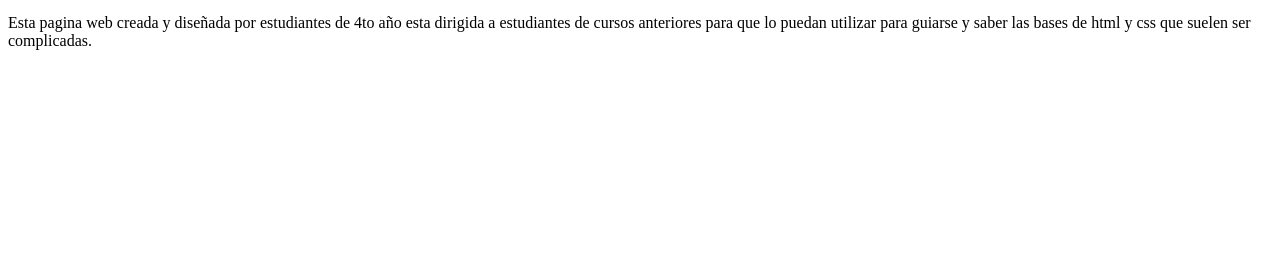
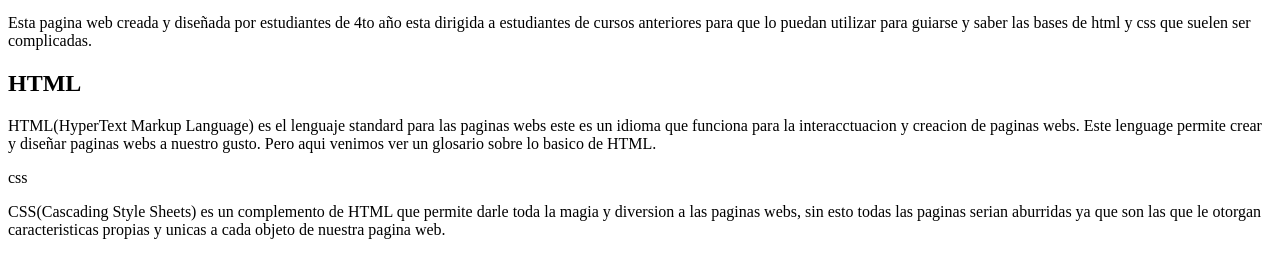
Before and after one commit to roma09-garcia/glosario-html, a plain HTML site: page index.html in a window 1280 px wide. Shown: the part 177-454 px from the top of the page. Drawn offline with Linux system fonts and the light colour scheme.

Commit message:
Update index.html

```diff
--- a/index.html
+++ b/index.html
@@ -13,9 +13,21 @@
         <img src="" alt="ProA-Logo">
     </nav>
     <div>
-        <h1>GLOSARIO DE HTML Y CSS</h1>
-        <b>Introduccion</b>
-        <p>Esta pagina web creada y diseñada por estudiantes de 4to año esta dirigida a estudiantes de cursos anteriores para que lo puedan utilizar para guiarse y saber las bases de html y css que suelen ser complicadas.</p>
+        <div class="itroduccion">
+            <h1>GLOSARIO DE HTML Y CSS</h1>
+            <b>Introduccion</b>
+            <p>Esta pagina web creada y diseñada por estudiantes de 4to año esta dirigida a estudiantes de cursos anteriores para que lo puedan utilizar para guiarse y saber las bases de html y css que suelen ser complicadas.</p>
+        </div>
+        <div class="html-info">
+            <h2>HTML</h2>
+            <p class="html-introduccion">HTML(HyperText Markup Language) es el lenguaje standard para las paginas webs este es un idioma que funciona para la interacctuacion y creacion de paginas webs. Este lenguage permite crear y diseñar paginas webs a nuestro gusto. Pero aqui venimos ver un glosario sobre lo basico de HTML.</p>
+        </div>
+        <div class="css-info">
+            <html>css</html>
+            <p class="css-introduccion">
+                CSS(Cascading Style Sheets) es un complemento de HTML que permite darle toda la magia y diversion a las paginas webs, sin esto todas las paginas serian aburridas ya que son las que le otorgan caracteristicas propias y unicas a cada objeto de nuestra pagina web.
+            </p>
+        </div>
     </div>
 </body>
 </html>
```
